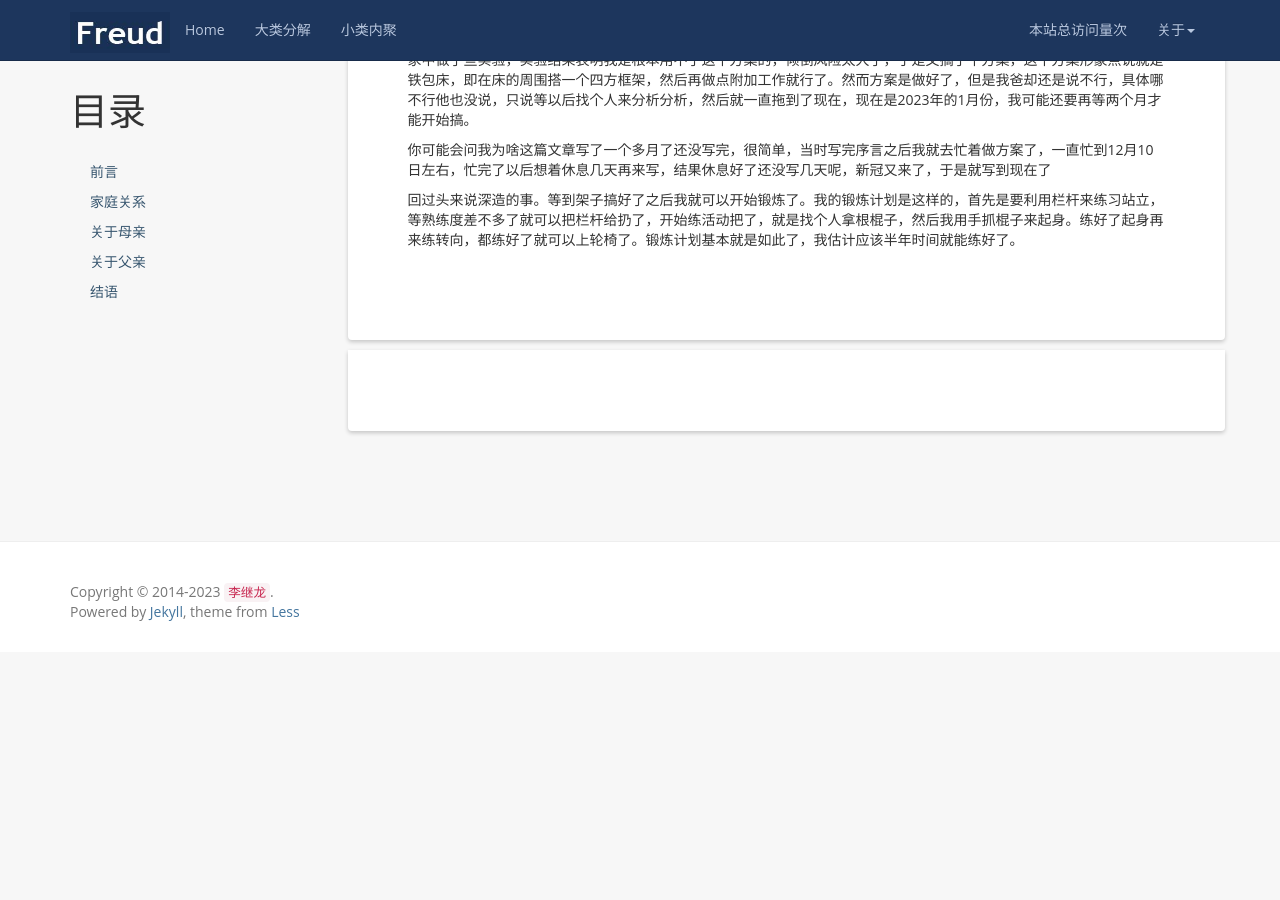
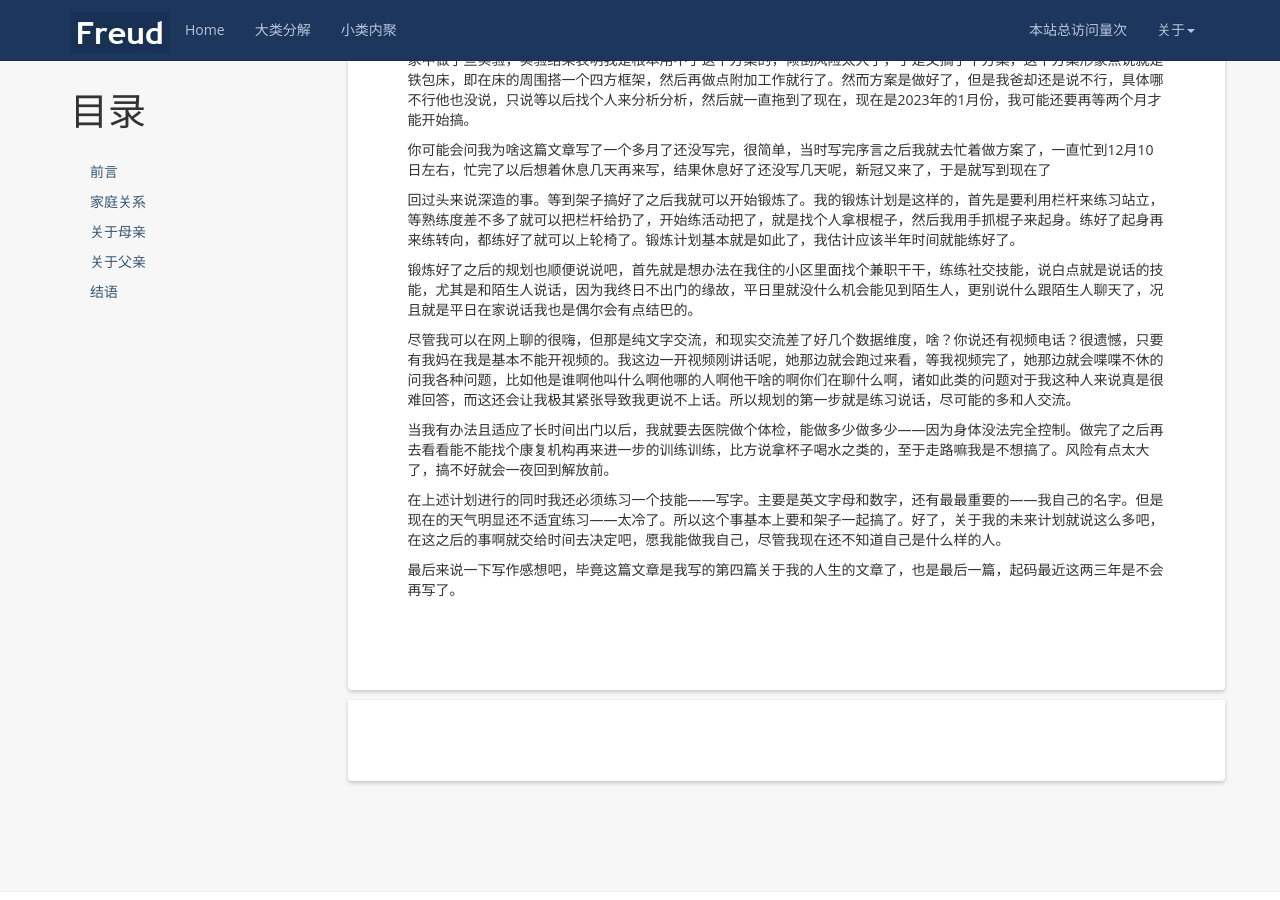
Before and after one commit to kljzndx/My-Blog, a Jekyll site: the page built from _posts/2022-11-23-细说家庭关系.md, in a window 1280 px wide and 900 px high, scrolled down 8091 px. Built offline with Jekyll 4.4.1, drawn with Linux system fonts in a browser that asks for light colours; nearby versions of some CDN libraries; comment, search, counter and statistics services are not loaded; before the commit the page ends 8743 px from its top, so only the background shows below that.

Commit message:
写作状态同步---未来规划

```diff
--- a/_posts/2022-11-23-细说家庭关系.md
+++ b/_posts/2022-11-23-细说家庭关系.md
@@ -176,3 +176,13 @@ ok，我妈的身体已经介绍完了，由于我爸的身体没这么奇葩，
 你可能会问我为啥这篇文章写了一个多月了还没写完，很简单，当时写完序言之后我就去忙着做方案了，一直忙到12月10日左右，忙完了以后想着休息几天再来写，结果休息好了还没写几天呢，新冠又来了，于是就写到现在了
 
 回过头来说深造的事。等到架子搞好了之后我就可以开始锻炼了。我的锻炼计划是这样的，首先是要利用栏杆来练习站立，等熟练度差不多了就可以把栏杆给扔了，开始练活动把了，就是找个人拿根棍子，然后我用手抓棍子来起身。练好了起身再来练转向，都练好了就可以上轮椅了。锻炼计划基本就是如此了，我估计应该半年时间就能练好了。
+
+锻炼好了之后的规划也顺便说说吧，首先就是想办法在我住的小区里面找个兼职干干，练练社交技能，说白点就是说话的技能，尤其是和陌生人说话，因为我终日不出门的缘故，平日里就没什么机会能见到陌生人，更别说什么跟陌生人聊天了，况且就是平日在家说话我也是偶尔会有点结巴的。
+
+尽管我可以在网上聊的很嗨，但那是纯文字交流，和现实交流差了好几个数据维度，啥？你说还有视频电话？很遗憾，只要有我妈在我是基本不能开视频的。我这边一开视频刚讲话呢，她那边就会跑过来看，等我视频完了，她那边就会喋喋不休的问我各种问题，比如他是谁啊他叫什么啊他哪的人啊他干啥的啊你们在聊什么啊，诸如此类的问题对于我这种人来说真是很难回答，而这还会让我极其紧张导致我更说不上话。所以规划的第一步就是练习说话，尽可能的多和人交流。
+
+当我有办法且适应了长时间出门以后，我就要去医院做个体检，能做多少做多少——因为身体没法完全控制。做完了之后再去看看能不能找个康复机构再来进一步的训练训练，比方说拿杯子喝水之类的，至于走路嘛我是不想搞了。风险有点太大了，搞不好就会一夜回到解放前。
+
+在上述计划进行的同时我还必须练习一个技能——写字。主要是英文字母和数字，还有最最重要的——我自己的名字。但是现在的天气明显还不适宜练习——太冷了。所以这个事基本上要和架子一起搞了。好了，关于我的未来计划就说这么多吧，在这之后的事啊就交给时间去决定吧，愿我能做我自己，尽管我现在还不知道自己是什么样的人。
+
+最后来说一下写作感想吧，毕竟这篇文章是我写的第四篇关于我的人生的文章了，也是最后一篇，起码最近这两三年是不会再写了。
```
